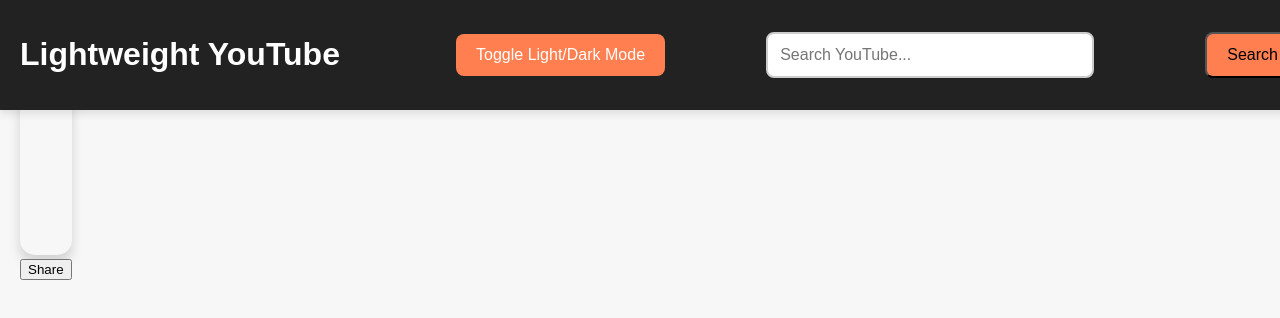
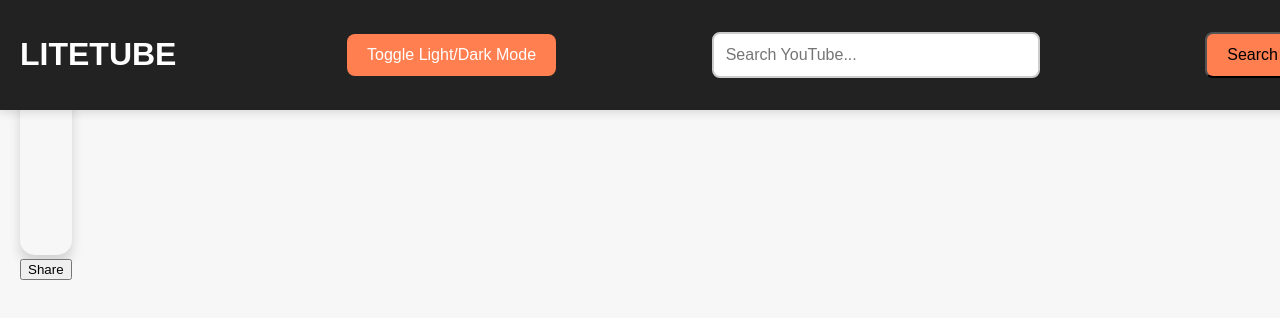
Before and after one commit to IshikDeveloper/litetube, a plain HTML site: page index.html in a window 1280 px wide. Shown: the top 318 px of the page. Drawn offline with Linux system fonts and the light colour scheme.

Commit message:
Update index.html

```diff
--- a/index.html
+++ b/index.html
@@ -3,12 +3,12 @@
 <head>
     <meta charset="UTF-8">
     <meta name="viewport" content="width=device-width, initial-scale=1.0">
-    <title>Lightweight YouTube</title>
+    <title>Litetube - Lightweight YouTube</title>
     <link rel="stylesheet" href="styles.css">
 </head>
 <body>
     <header>
-        <h1>Lightweight YouTube</h1>
+        <h1>LITETUBE</h1>
         <button id="mode-toggle">Toggle Light/Dark Mode</button>
         <input type="text" id="search-bar" placeholder="Search YouTube...">
         <button id="search-button">Search</button>
```
